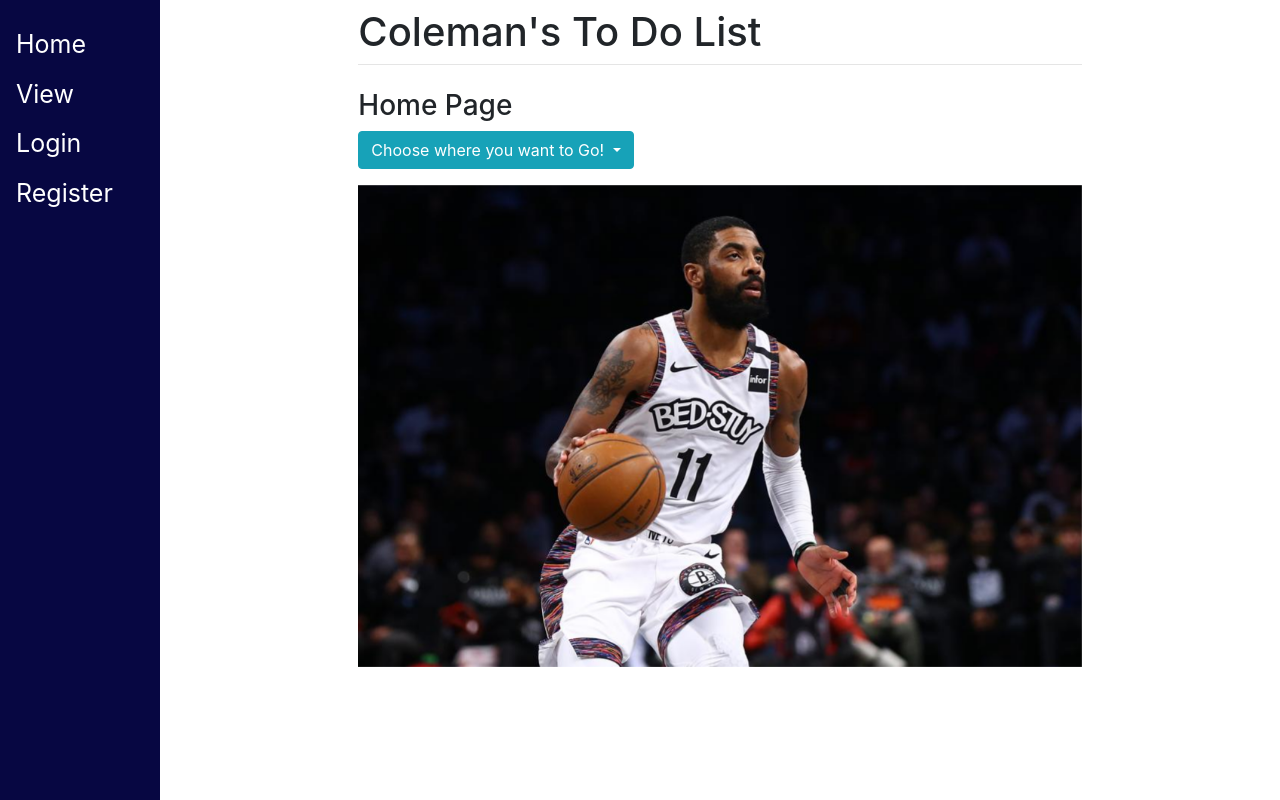
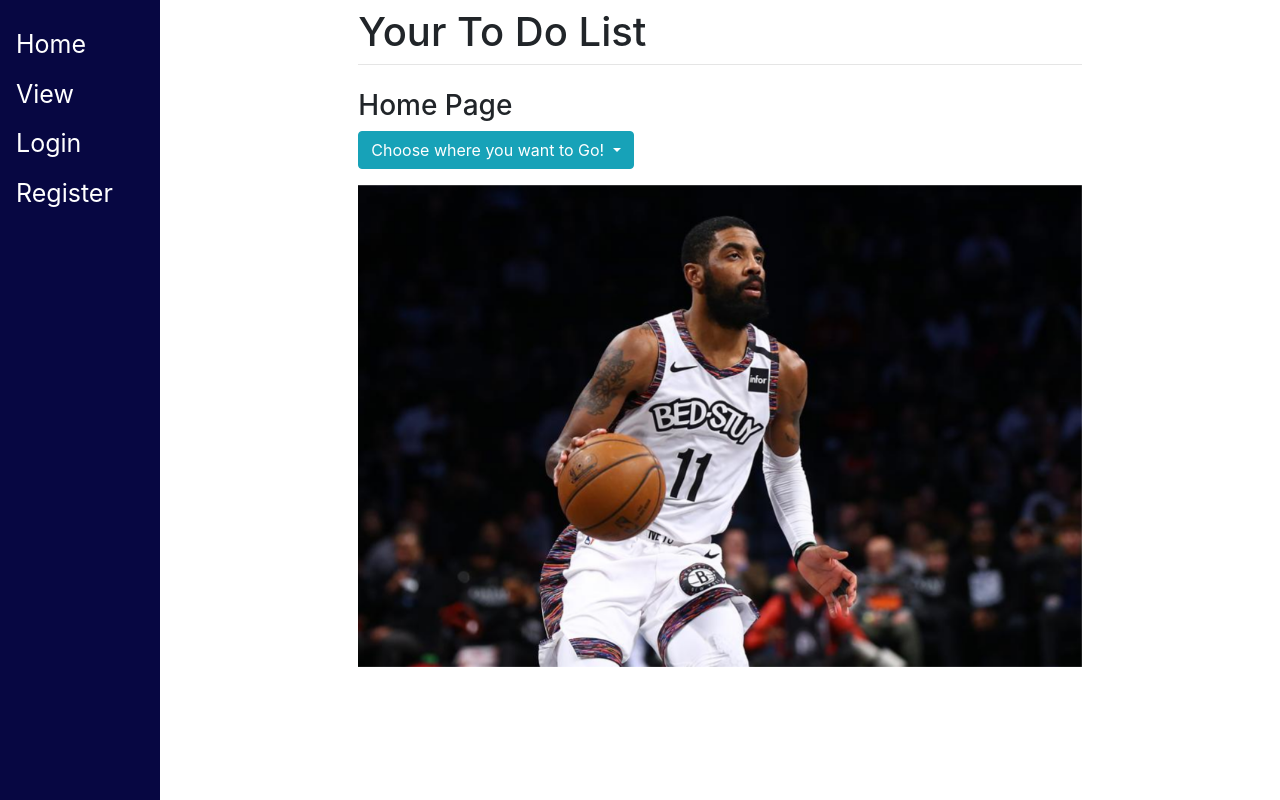
Before and after one commit to hazacoleman/django_todolists_app, a Django app: page / in a window 1280 px wide. Run offline with Django 3.2, Linux system fonts and the light colour scheme; some libraries are stand-ins or nearby versions.

Commit message:
Update base.html

```diff
--- a/main/templates/main/base.html
+++ b/main/templates/main/base.html
@@ -63,10 +63,16 @@
     <div id="content", name="content", class="main">
         <div class="row justify-content-center">
             <div class="col-8">
-                <h1 class="mt-2">Coleman's To Do List</h1>
-                <hr class="mt-0 mb-4">
-                    {% block content %}
-                    {% endblock %}
+                {% if user.is_authenticated %}
+                    <h1 class="mt-2">{{ user.get_username }}'s To Do List</h1>
+                    <hr class="mt-0 mb-4">
+                {% else %}
+                    <h1 class="mt-2">Your To Do List</h1>
+                    <hr class="mt-0 mb-4">
+
+                {% endif %}
+            {% block content %}
+            {% endblock %}
             </div>
         </div>
     </div>
```
